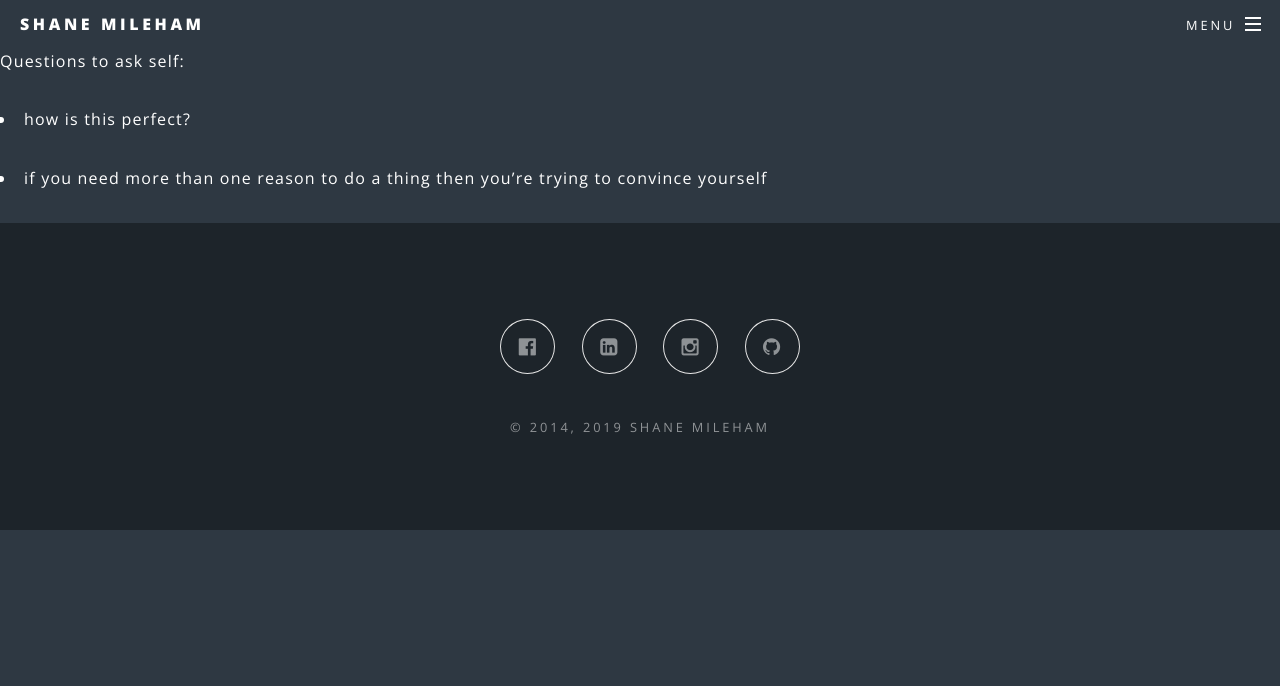
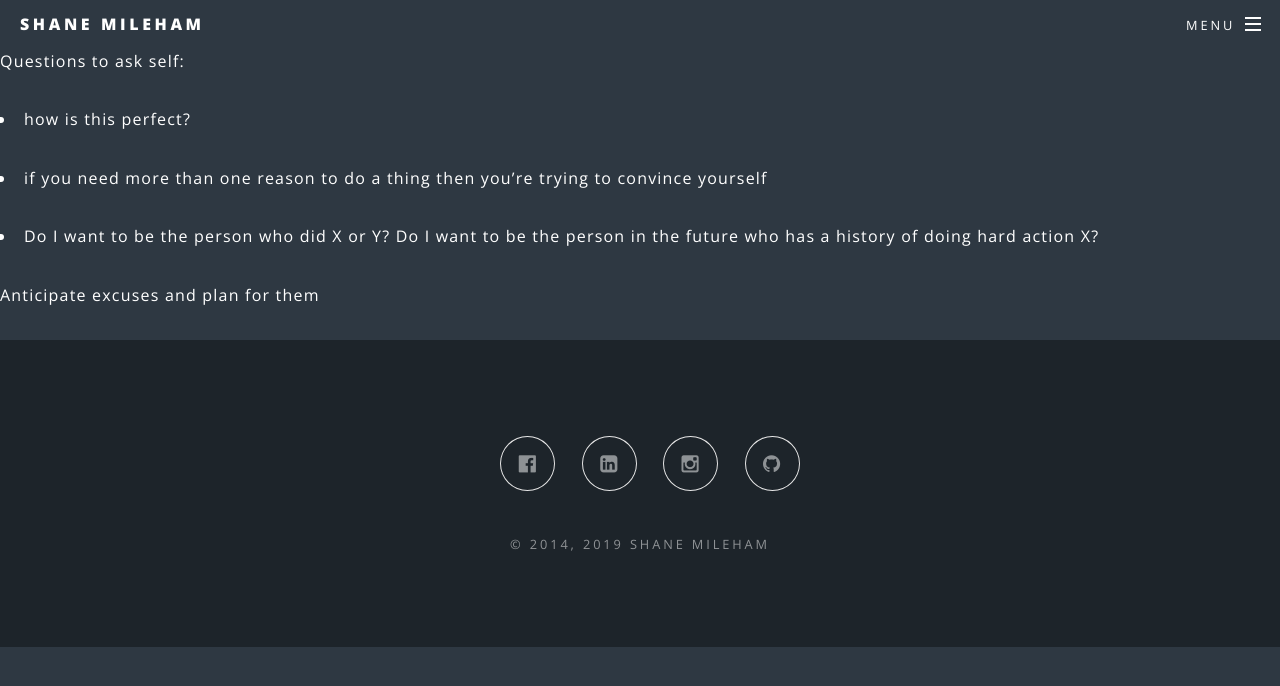
Before and after one commit to shanemileham/shanemileham.github.io, a Jekyll site: the page built from _kb/personal-development/mindset.md, in a window 1280 px wide. Shown: the top 686 px of the page. Built offline with Jekyll 4.4.1, drawn with Linux system fonts in a browser that asks for light colours; comment, search, counter and statistics services are not loaded.

Commit message:
Mindset questions added

```diff
--- a/_kb/personal-development/mindset.md
+++ b/_kb/personal-development/mindset.md
@@ -6,3 +6,7 @@ Questions to ask self:
 - how is this perfect?
 
 - if you need more than one reason to do a thing then you're trying to convince yourself
+
+- Do I want to be the person who did X or Y? Do I want to be the person in the future who has a history of doing hard action X?
+
+Anticipate excuses and plan for them
```
